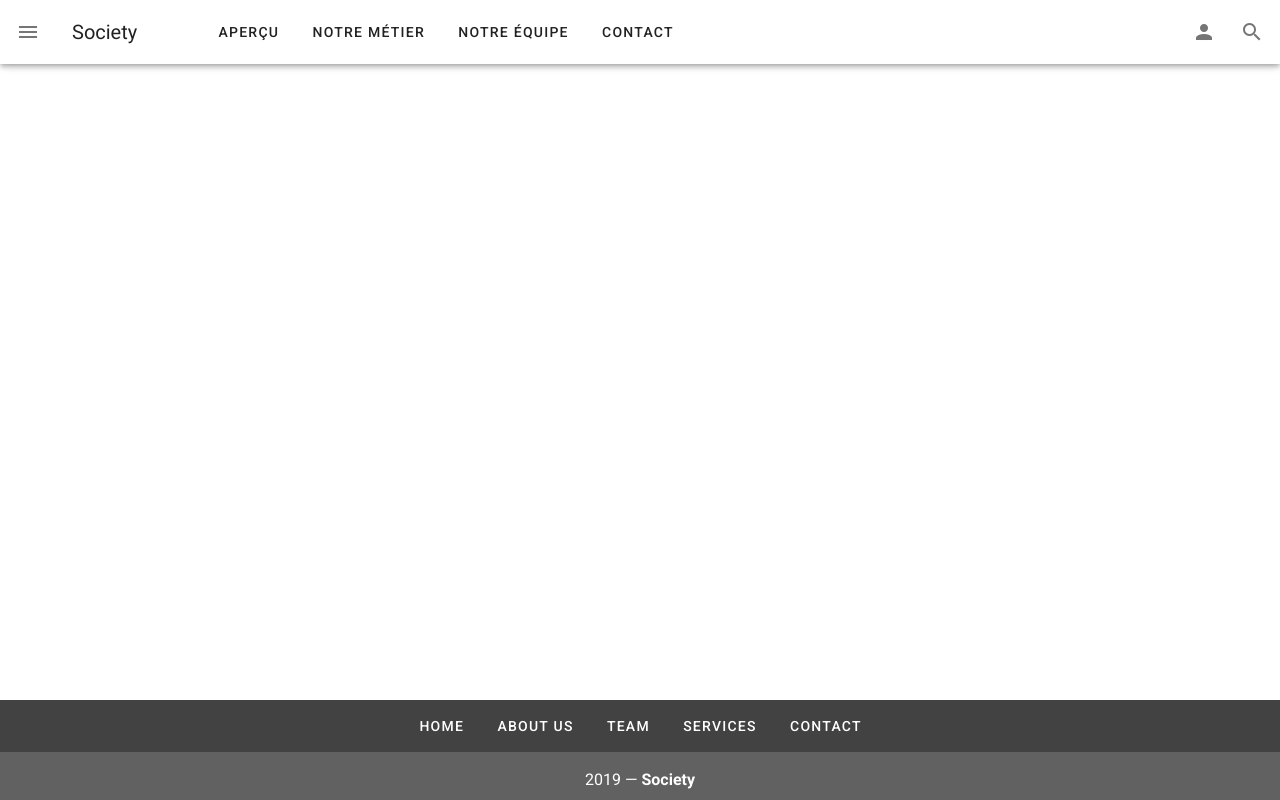
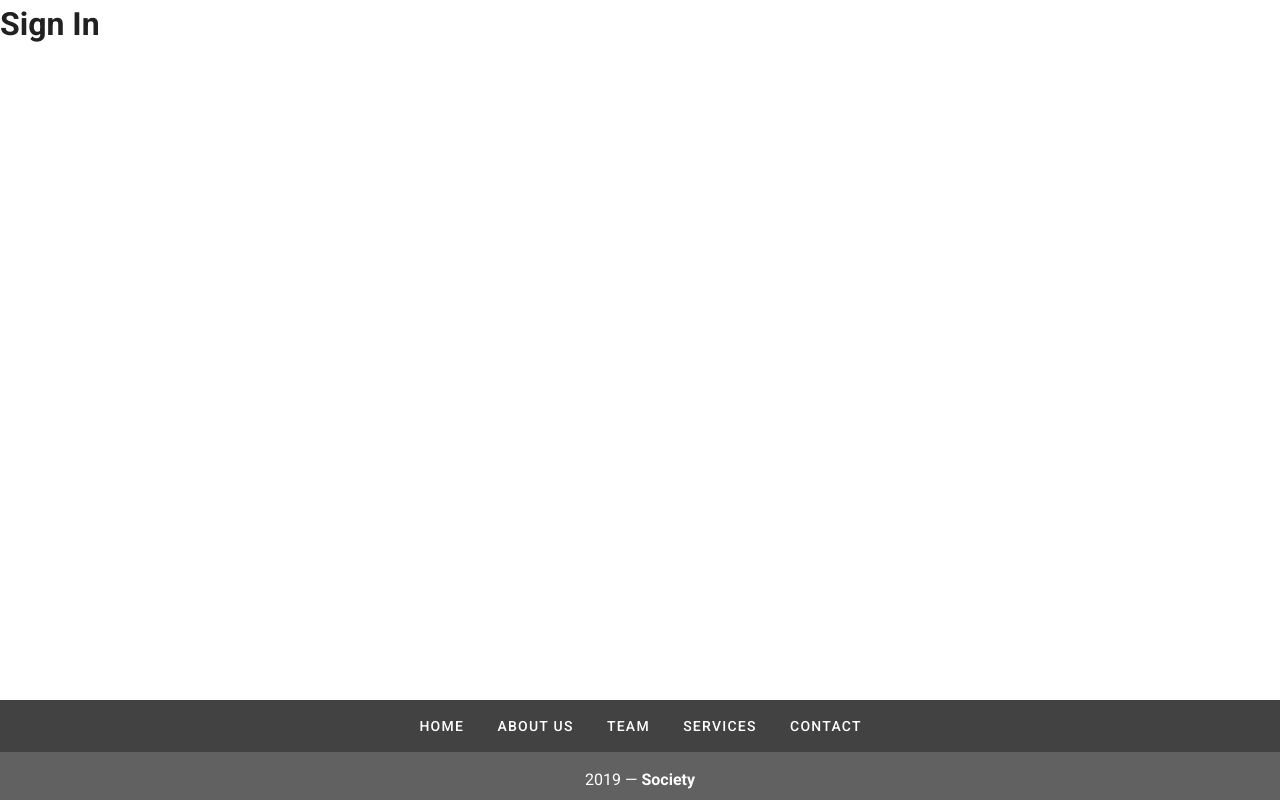
Before and after one commit to zakariaAza/web-site, a Vue app: page /#/signin in a window 1280 px wide. Built offline with nearby package versions, Linux system fonts and the light colour scheme.

Commit message:
features : router

```diff
--- a/package.json
+++ b/package.json
@@ -11,6 +11,7 @@
     "core-js": "^2.6.5",
     "node-modules": "^1.0.1",
     "vue": "^2.6.10",
+    "vue-router": "^3.1.3",
     "vuetify": "^2.0.0"
   },
   "devDependencies": {
--- a/src/App.vue
+++ b/src/App.vue
@@ -1,20 +1,18 @@
-/* eslint-disable vue/no-unused-components */
 <template>
   <v-app>
     <v-content>
-      <Toolbar/>
+      <router-view/>
       <AppFooter/>
     </v-content>
   </v-app>
 </template>
 
 <script>
-import Toolbar from './components/Toolbar'
 import AppFooter from './components/AppFooter'
 
 export default {
   name: 'App',
-  components: { Toolbar, AppFooter },
+  components: { AppFooter },
   data: () => ({
     //
   })
--- /dev/null
+++ b/src/components/SignIn.vue
@@ -0,0 +1,10 @@
+<template>
+    <h1>Sign In </h1>
+</template>
+
+<script>
+export default {
+  data () {
+  }
+}
+</script>
--- /dev/null
+++ b/src/components/Suscribe.vue
@@ -0,0 +1,10 @@
+<template>
+    <h1>Suscribe</h1>
+</template>
+
+<script>
+export default {
+  data () {
+  }
+}
+</script>
--- a/src/components/Toolbar.vue
+++ b/src/components/Toolbar.vue
@@ -1,5 +1,6 @@
 <template>
   <nav>
+<!-- Toolbar (set up of the text)-->
     <v-toolbar>
        <v-app-bar-nav-icon @click="drawer = !drawer"> </v-app-bar-nav-icon>
       <v-toolbar-title>Society</v-toolbar-title>
@@ -9,7 +10,7 @@
 
       <template v-if="$vuetify.breakpoint.smAndUp">
         <v-spacer></v-spacer>
-<!-- Menu -->
+<!-- Menu (suscribe/ sign in)-->
     <v-menu >
       <template v-slot:activator="{ on }">
          <v-btn icon v-on="on">
--- a/src/main.js
+++ b/src/main.js
@@ -1,10 +1,12 @@
 import Vue from 'vue'
 import App from './App.vue'
 import vuetify from './plugins/vuetify'
+import router from './router/router.js'
 
 Vue.config.productionTip = false
 
 new Vue({
   vuetify,
+  router,
   render: h => h(App)
 }).$mount('#app')
--- /dev/null
+++ b/src/router/router.js
@@ -0,0 +1,27 @@
+import Vue from 'vue'
+import Router from 'vue-router'
+import Toolbar from '@/components/Toolbar'
+import Suscribe from '@/components/Suscribe'
+import SignIn from '@/components/SignIn'
+
+Vue.use(Router)
+
+export default new Router({
+  routes: [
+    {
+      path: '/',
+      name: 'Toolbar',
+      component: Toolbar
+    },
+    {
+      path: '/suscribe',
+      name: 'Siscribe',
+      component: Suscribe
+    },
+    {
+      path: '/signin',
+      name: 'SignIn',
+      component: SignIn
+    }
+  ]
+})
```
Also changed, not shown: 1 other file (tests, documents, lock files or other folders).
